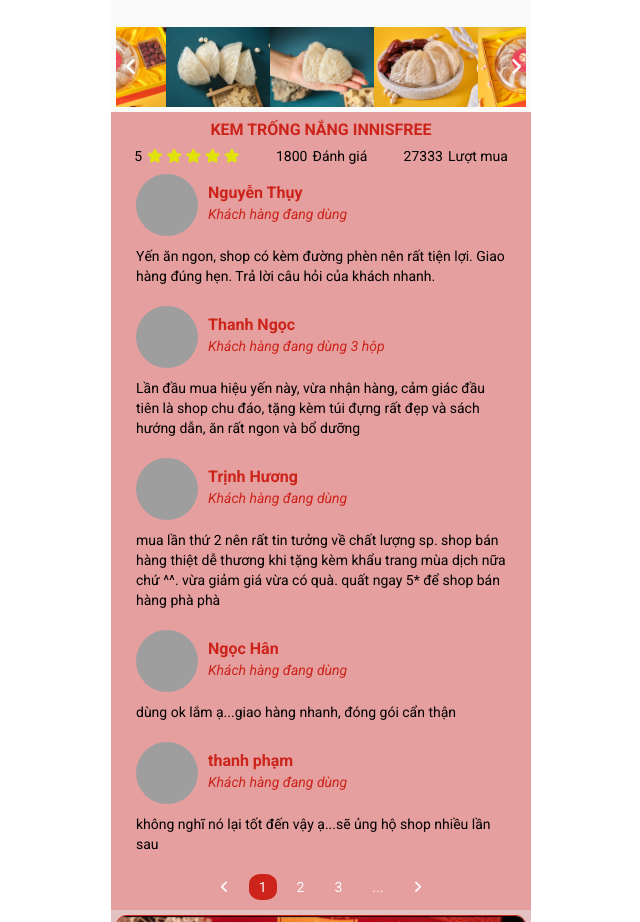
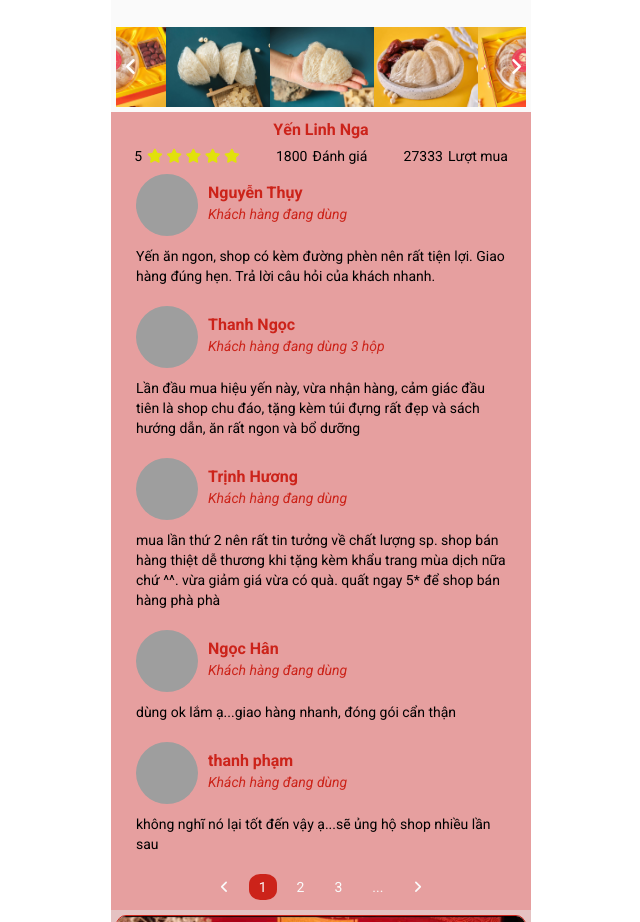
Before and after one commit to Linhnguyen202/MyPham, a plain HTML site: page index.html in a window 1280 px wide. Shown: the part 2586-3508 px from the top of the page, without its empty margins (319-959 px from the left). Drawn offline with nearby package versions, Linux system fonts and the light colour scheme; no server answers; grey boxes are pictures that could not be loaded.

Commit message:
Update index.html

```diff
--- a/index.html
+++ b/index.html
@@ -97,7 +97,7 @@
            </div>
         </div>
         <div class="content-comment">
-            <h3>KEM TRỐNG NẮNG INNISFREE</h3>
+            <h3>Yến Linh Nga</h3>
             <div class="comment-rate">
                 <div class="rate-box">
                     <span>5</span>
```
